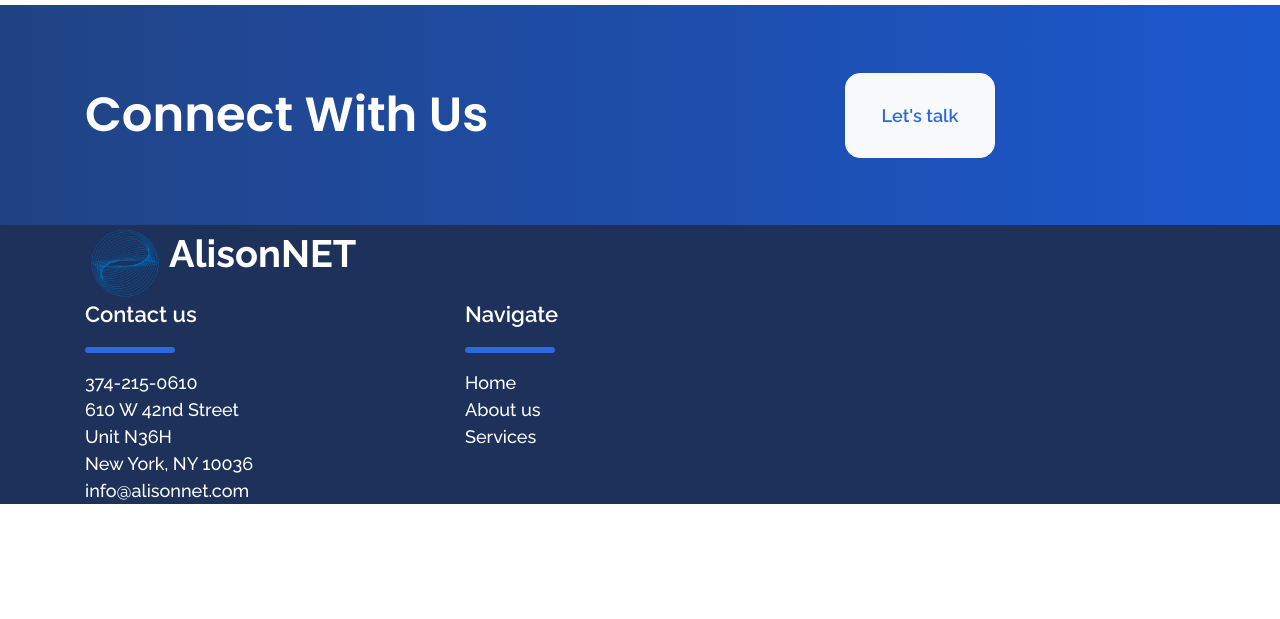
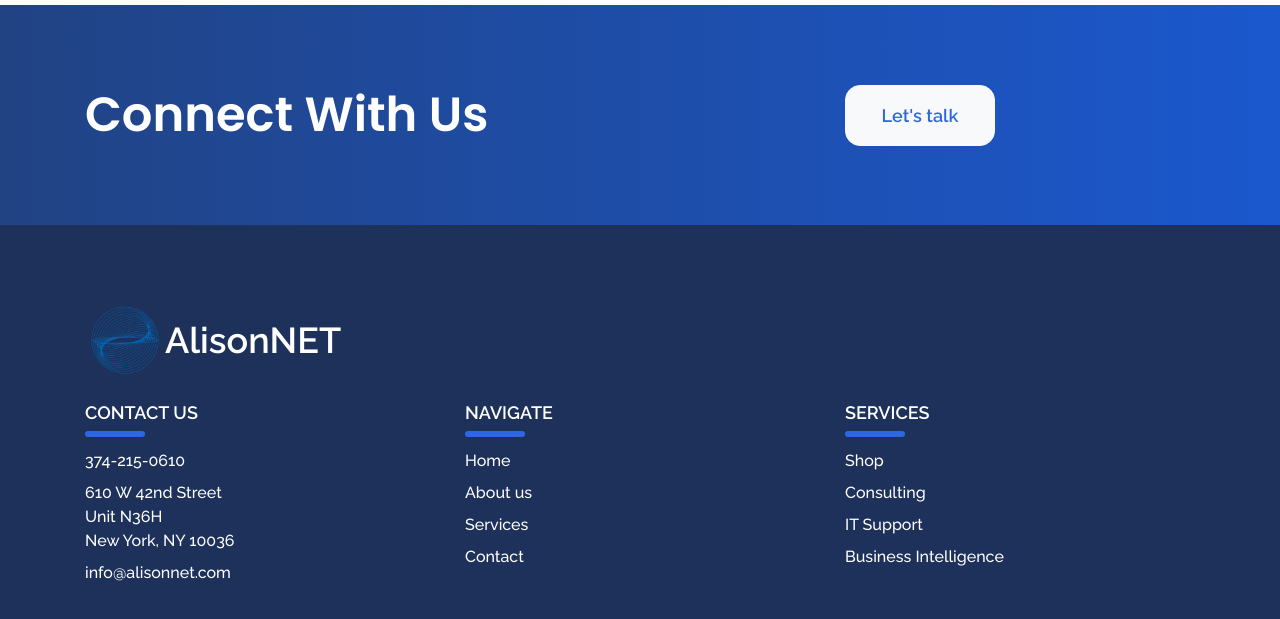
Before and after one commit to Alison-NET/AlisonNET_Website, a plain HTML site: page index.html in a window 1280 px wide. Shown: the part 4022-4641 px from the top of the page. Before the commit the page ends 4526 px from the top, so only its background shows below. Drawn offline with nearby package versions, Linux system fonts and the light colour scheme.

Commit message:
footer update1

```diff
--- a/index.html
+++ b/index.html
@@ -401,11 +401,10 @@
 
   <!-- Footer -->
 
-  <footer class="footer">
-    <div class="container-fluid">
+  <footer class="footer container-fluid ptb-80">
       <div class="container">
         <div class="branding-row row">
-          <div class="branding align-items-center col-auto">
+          <div class="branding d-flex align-items-center col-auto">
             <img class="branding-logo" src="images/logos/branding/logo-blue.png">
             <a class="branding-name" href="#">AlisonNET</a>
           </div>
@@ -441,8 +440,28 @@
               <div class="section-item">
                 Services
               </div>
+              <div class="section-item">
+                Contact
+              </div>
           </div>
 
+          <div class="col-md-4 nav-section">
+            <div class="section-name">
+              Services
+            </div>
+            <hr class="section-item-separator">
+              <div class="section-item">
+                Shop
+              </div>
+              <div class="section-item">
+                Consulting
+              </div>
+              <div class="section-item">
+                IT Support
+              </div>
+              <div class="section-item">
+                Business Intelligence
+              </div>
           </div>
         </div>
       </div>
--- a/style.css
+++ b/style.css
@@ -39,6 +39,12 @@ body{
 
 .mb-25{
     margin-bottom:  25px;
+}
+
+.ptb-80{
+    padding-top:    80px;
+
+    padding-bottom: 80px;
 }
 
 /* SPACES */
@@ -598,7 +604,7 @@ body{
     color:          #2E68E0;
     border-radius:  15px;
     width:          150px;
-    padding:        28px;
+    padding:        16px 26px;
 }
 
 /* CONNECT WITH US */
@@ -609,7 +615,7 @@ body{
     font-family:    'Raleway', sans-serif;
 }
 
-.footer .container-fluid{
+.footer{
     background-color: #1D315A;
 }
 
@@ -617,28 +623,32 @@ body{
     width: 80px;
 }
 
-
 .footer .branding-row .branding-name{
-    font-size:      38px;
-    font-weight:    700;
+    font-size:      36px;
+    font-weight:    600;
     color:          white;
 }
 
 .footer .navigation-row .section-name{
-    font-size:      22px;
+    font-size:      18px;
     font-weight:    600;
+    text-transform: uppercase;
+    margin-top:     24px;
     color:          white;
 }
 
 .footer .navigation-row .section-item{
-    font-size:      18px;
+    font-size:      16px;
     font-weight:    500;
     color:          white;
+    margin-top:     8px;
 }
 
 .footer .navigation-row .section-item-separator{
-    width:          90px;
-    margin-left: 0;
+    width:          60px;
+    margin-left:    0;
+    margin-top:     5px;
+    margin-bottom:  12px;
     border-width:   6px;
     border-radius:  10px;
     border-color: #2E68E0;
```
Lines whose indentation alone changed are shown as unchanged.
